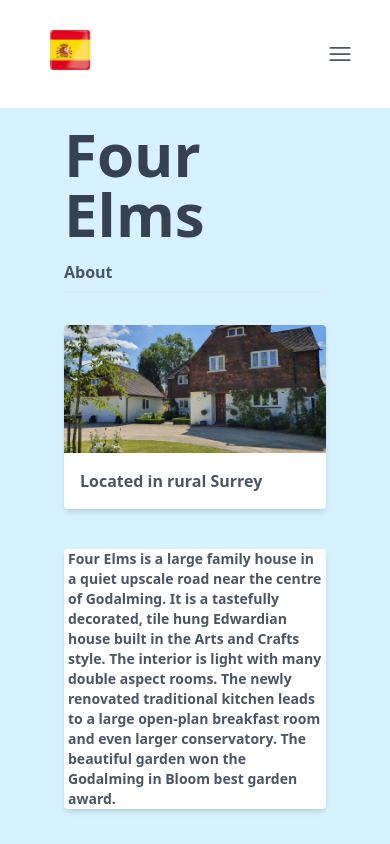
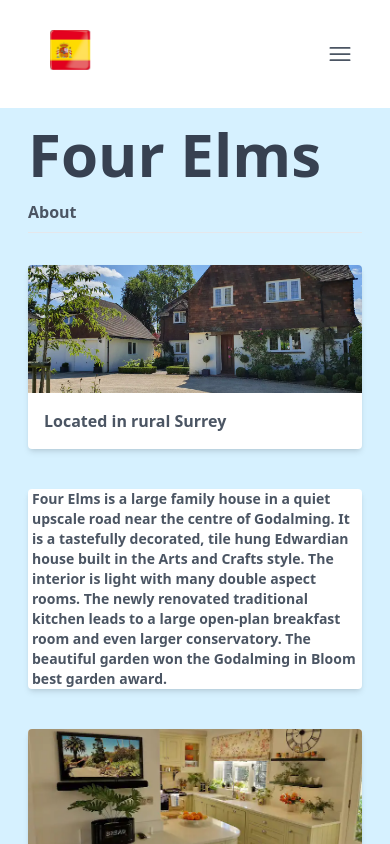
Before and after one commit to ConjecturesandRefutations/Four-Elms, a React (Create React App) app: page / in a window 390 px wide. Shown: the top 844 px of the page. Built offline with nearby package versions, Linux system fonts and the light colour scheme.

Commit message:
enlarging image in small screen

```diff
--- a/src/pages/Home.js
+++ b/src/pages/Home.js
@@ -29,7 +29,7 @@ function Home(){
 
 </section>
 
-    <main class="background px-16 py-6 md:col-span-3" id='home-main'>
+    <main class="background px-7 md:px-10 lg:px-16 py-6 md:col-span-3" id='home-main'>
 
         <header>
         <h2 class="text-gray-700 text-6xl font-semibold">Four Elms</h2>
```
